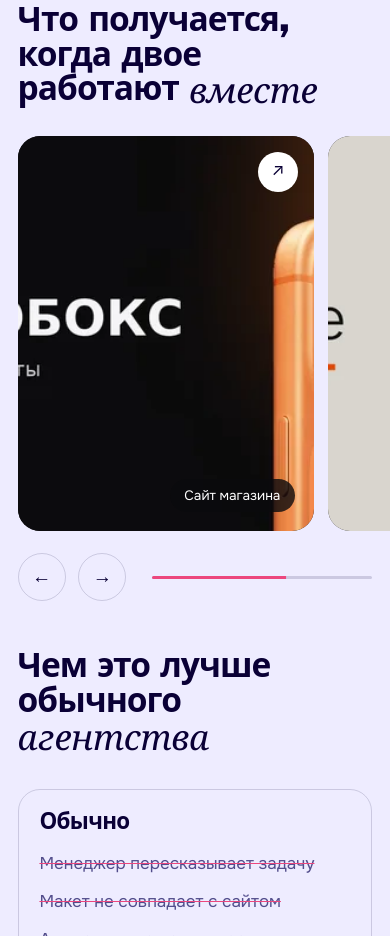
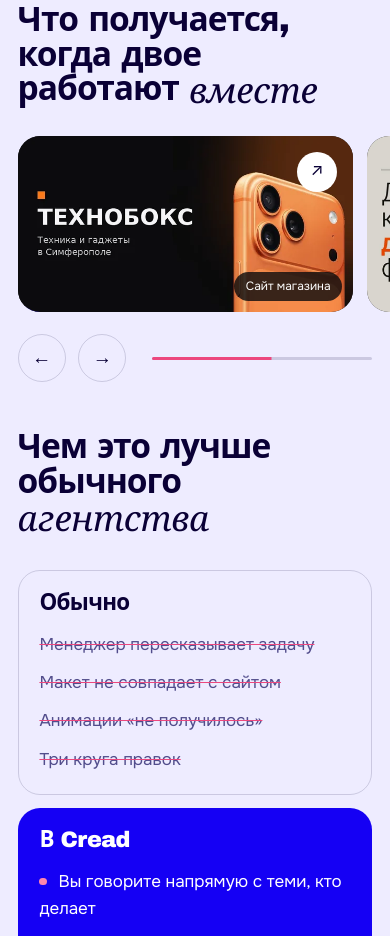
Before and after one commit to fsduyx/cread, a plain HTML site: page index.html in a window 390 px wide. Shown: the part 5465-6401 px from the top of the page. Drawn offline with Linux system fonts and the light colour scheme; animation ran at ten frames a second; a web font is replaced by a local one.

Commit message:
Add files via upload

```diff
--- a/index.html
+++ b/index.html
@@ -365,8 +365,9 @@ pre{font-size:.8rem}
 .rail{gap:.9rem;padding:1.6rem max(1.1rem,env(safe-area-inset-left,0px)) 1.4rem;scroll-padding-inline:1.1rem;scrollbar-width:none;overscroll-behavior-x:contain;-webkit-overflow-scrolling:touch}
 .rail::-webkit-scrollbar{display:none}
 .work{flex:0 0 min(76vw,380px);border-radius:22px;scroll-snap-stop:always}
-.work.real{flex:0 0 min(76vw,380px);aspect-ratio:3/4;align-self:auto}
-.work.real .art img{object-position:center}
+.work.real{flex:0 0 min(86vw,420px);aspect-ratio:1200/630;align-self:flex-start}
+.work.real .art img{object-fit:contain;object-position:center}
+.work.real .tag{right:.7rem;bottom:.7rem;font-size:.75rem;padding:.3rem .7rem}
 .work h3{font-size:1.7rem}
 .vs{margin-top:2rem;gap:.8rem}
 .vs div{border-radius:22px}
```
